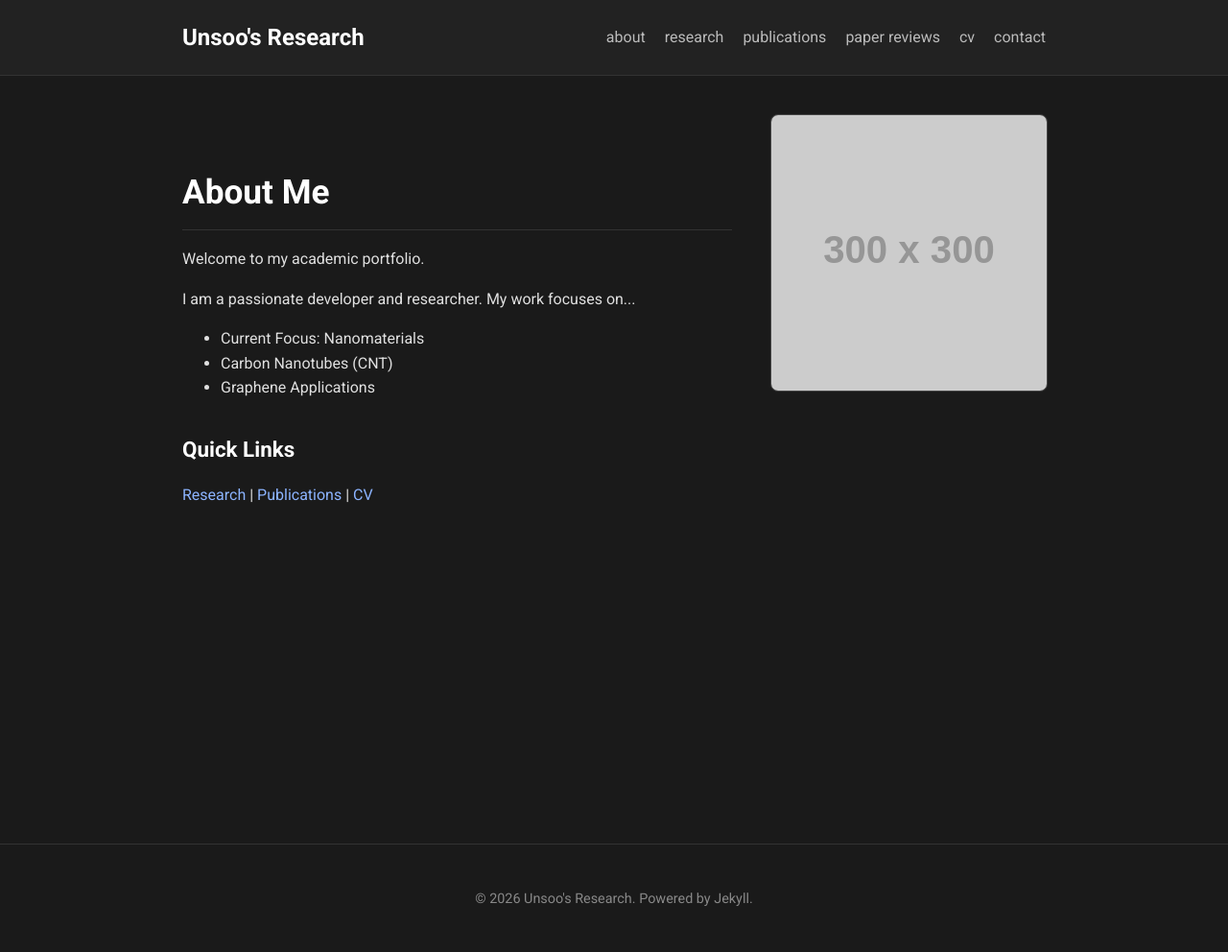
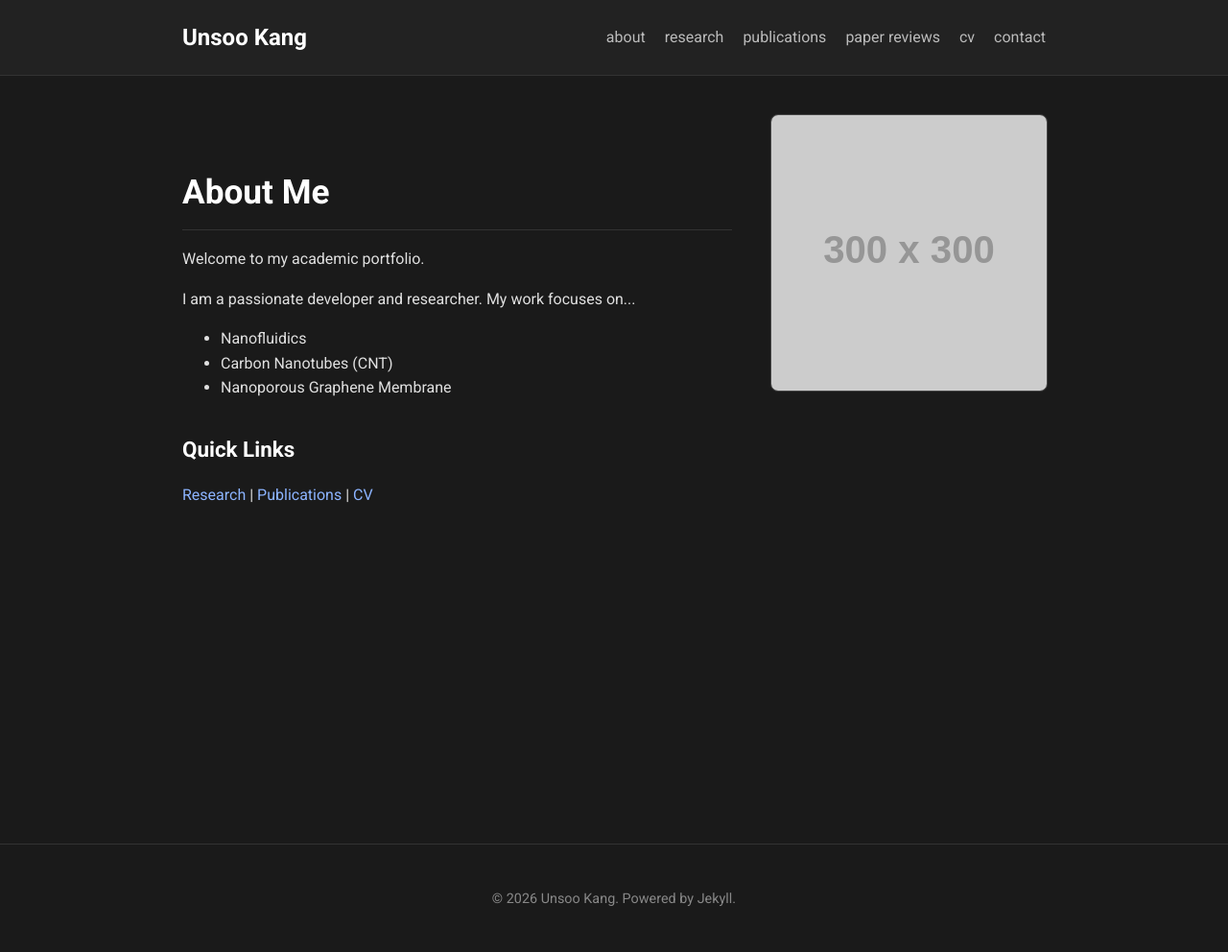
Before and after one commit to uskmba/uskmba.github.io, a Jekyll site: the page built from index.md, in a window 1280 px wide. Shown: the whole page at 96% size. Built offline with Jekyll 4.4.1, drawn with Linux system fonts in a browser that asks for light colours.

Commit message:
"modified some entries"

```diff
--- a/_cofig.yml
+++ b/_cofig.yml
@@ -1,3 +1,3 @@
 theme: jekyll-theme-minimal
-title: Unsoo's homepage
+title: Unsoo Kang's homepage
 description: Bookmark this to keep an eye on my project updates!
--- a/_config.yml
+++ b/_config.yml
@@ -1,5 +1,5 @@
 # theme: jekyll-theme-minimal
-title: Unsoo's Research
+title: Unsoo Kang
 description: Academic Portfolio & Blog
 
 # Navigation will be automatically generated by the theme for pages with titles.
--- a/index.md
+++ b/index.md
@@ -9,9 +9,9 @@ title: About Me
         <p>Welcome to my academic portfolio.</p>
         <p>I am a passionate developer and researcher. My work focuses on...</p>
         <ul>
-            <li>Current Focus: Nanomaterials</li>
+            <li>Nanofluidics</li>
             <li>Carbon Nanotubes (CNT)</li>
-            <li>Graphene Applications</li>
+            <li>Nanoporous Graphene Membrane</li>
         </ul>
         <h3>Quick Links</h3>
         <p>
```
Also changed, not shown: research.md (+2 -2 lines).
